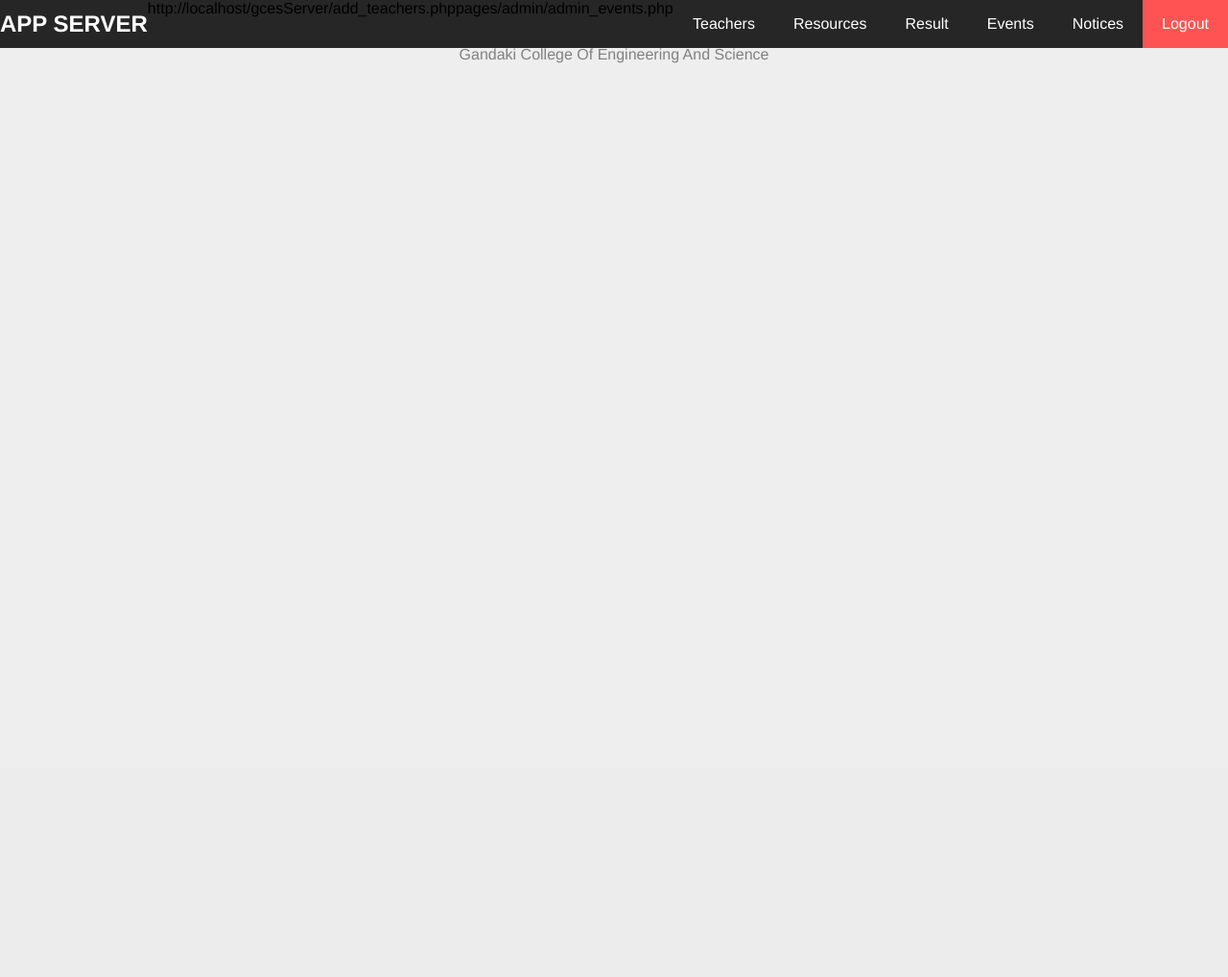
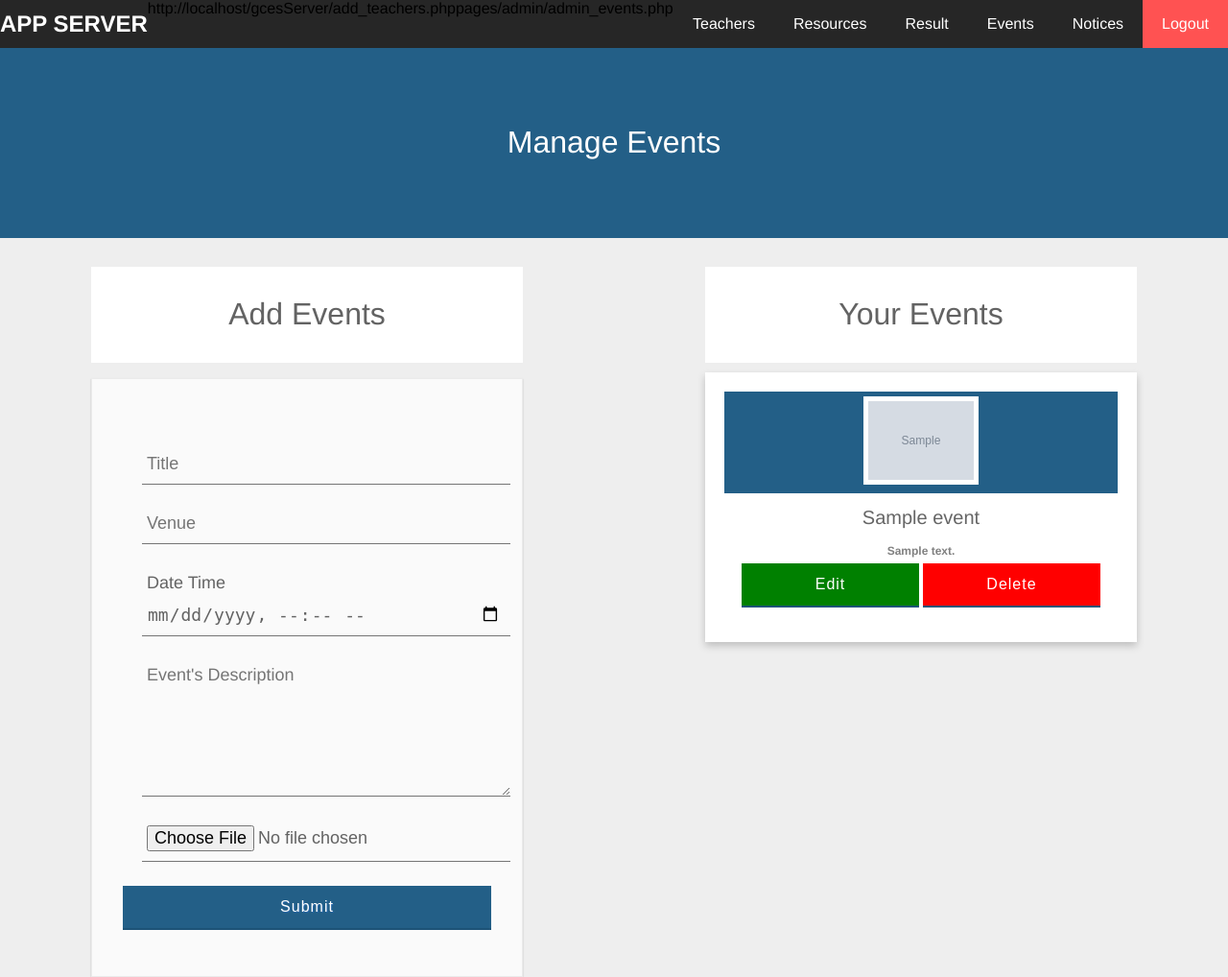
Before and after one commit to ananta/college-app, a PHP site: page /gcesServer/pages/admin/admin_events.php in a window 1280 px wide. Shown: the whole page at 96% size. Before the commit the page ends 66 px from the top, so only its background shows below. Run offline with PHP 8.4, Linux system fonts and the light colour scheme; the visitor is signed in with stand-in values (Sample User, id 1); tables that the repository leaves empty or names only in its code hold one stand-in row (values such as "Sample post"); grey boxes marked "Sample" are stand-in pictures.

Commit message:
Admin Events Updated

```diff
--- a/components/header.php
+++ b/components/header.php
@@ -2,6 +2,7 @@
 	ob_start();
 	$currentPage = substr($_SERVER['REQUEST_URI'],12);
 	$mainPage= 'http://'.$_SERVER['SERVER_NAME']."/gcesServer/";
+	$mainLocation = $_SERVER['DOCUMENT_ROOT']."/gcesServer/";
 ?>
 
 <!DOCTYPE html>
@@ -9,8 +10,8 @@
 <head>
 	<meta charset="UTF-8">
 	<meta name="viewport" content="width=device-width, initial-scale=1.0">
-  <title>Admin Login</title>
-      <link rel="stylesheet" href="<?php echo $mainPage?>css/style.css?load=<?php echo time();?>" type="text/css">
+	<title>Admin Login</title>
+	<link rel="stylesheet" href="<?php echo $mainPage?>css/style.css?load=<?php echo time();?>" type="text/css">
 </head>
 <body>
 <header>
@@ -38,7 +39,7 @@
 				<li><a class="'.($currentPage == "results.php" ? "active" : "inactive").'" href="'.$mainPage.'results.php">Result</a></li>
 				<li><a class="'.($currentPage == "add_events.php" ? "active" : "inactive").'"  href="'.$mainPage.'add_events.php">Events</a></li>
 				<li><a class="'.($currentPage == "notices.php" ? "active" : "inactive").'"  href="'.$mainPage.'notices.php">Notices</a></li>
-				<li><a class="danger" href="logout.php">Logout</a></li>
+				<li><a class="danger" href="'.$mainPage.'logout.php">Logout</a></li>
 			</ul>
 		</nav>
 		';
--- a/css/style.css
+++ b/css/style.css
@@ -299,8 +299,6 @@ header {
 
 /* Card */
 .card {
-    box-shadow: 0 4px 8px 0 rgba(0,0,0,0.2);
-    transition: 0.3s;
 	border-radius: 5px;
 	max-width: 400px;
 	background: white;
@@ -370,7 +368,6 @@ header {
     .column {
         width: 100%;
 	}
-
 }
 
 /* Hamburger Toggle */
@@ -572,7 +569,7 @@ header {
   }
 
 .controllableList ul li img{
-	border: 10px solid #fff;
+	border: 5px solid #fff;
   }
 .controllableList ul li h1{
 	font-size: 20px;
--- a/events.php
+++ b/events.php
@@ -28,7 +28,9 @@
                 <h5 class="eventSubTitle"><img src="res/location_icon.png" style="width:15px;"> '.$row["event_venue"].'</h5>
                 <h5 class="eventTime"><img src="res/clock_icon.png" style="width:15px;"> '. $row["event_date"].'</h5>
                 <div class="eventImg">
-                    <img style="width:100%; height:200px;"src="'. ($row["event_image"] ? $row["event_image"] : "res/default_event.png") .'" alt="image">
+                    <a href="uploads/events/'. ($row["event_image"] ? $row["event_image"] : "default.png") .'">
+                    <img style="width:100%; height:200px;"src="uploads/events/'. ($row["event_image"] ? $row["event_image"] : "default.png") .'" alt="image">
+                    </a>
                 </div>
                 <p class="eventDetails">'.$row["event_description"].'</p>
                 <div style="height:2px; background-color:gray;"></div>
--- a/login.php
+++ b/login.php
@@ -26,7 +26,9 @@
          $_SESSION['name'] = $row['first_name'] .' '. $row['last_name'];
          $_SESSION['id'] = $row['id'];
          $_SESSION['email'] = $row['email'];
-
+        if($_SESSION['login_user'] == "admin"){
+          $_SESSION['isAdmin'] = true;
+        }
          header("Location: home.php");
          $_SESSION['message'] = "Success ".$_SESSION['login_user'];
          exit;
--- a/pages/admin/admin_events.php
+++ b/pages/admin/admin_events.php
@@ -2,9 +2,129 @@
 include('../../utils/session.php');
 include('../../components/header.php');
 include('../../config/config.php');
+$errors = array();
+$messages = array();
+
+if($_SERVER["REQUEST_METHOD"] == "POST"){
+    $tmp_title= $_POST["event_title"];
+    $event_title = filter_var($tmp_title, FILTER_SANITIZE_MAGIC_QUOTES);
+    $event_venue = filter_var($_POST["event_venue"], FILTER_SANITIZE_MAGIC_QUOTES);
+    $event_date = $_POST["event_date"];
+    $event_description = filter_var($_POST["event_description"], FILTER_SANITIZE_MAGIC_QUOTES);
+    $event_bannerLocation = "";
+
+    $file = $_FILES['event_banner'];
+    $file_name = $file['name'];
+    $file_temp_name = $file['tmp_name'];
+    $file_size = $file['size'];
+    $file_error = $file['error'];
+    $file_type = $file['type'];
+
+    if($file_size != 0){
+        $file_ext = explode('.', $file_name);
+        $file_actual_ext = strtolower(end($file_ext));
+
+        $allowed = array('jpg','jpeg','png','pdf');
+        if(in_array($file_actual_ext, $allowed)){
+            if($file_error === 0 ){
+                if($file_size < 10000000){
+                    $file_nameNew = uniqid('', true).".".$file_actual_ext;
+                    // $file_destination =  $file_nameNew;
+                    if(move_uploaded_file($file_temp_name, $mainLocation."uploads/events/".$file_nameNew)){
+                        if(empty($event_title)) { array_push($errors, "Event Title Required"); };
+                        if(empty($event_venue)) { array_push($errors, "Event Venue Required"); };
+                        $event_bannerLocation = $file_nameNew;
+                    } else {
+                        array_push($errors, "Something went wrong");
+                    }
+                } else {
+                    array_push($errors, "Your File is Too Big");
+                }
+            }else{
+                array_push($errors, "Something Went Wrong!");
+            }
+        }else{
+            array_push($errors, "File With ".$file_actual_ext." extension is not supported");
+        }
+    }
+
+    if(count($errors) == 0){
+        // Every Thing is Fine
+        $current_user = $_SESSION["login_user"];
+        $query = "INSERT INTO event ( event_title, event_venue, event_date, event_description, event_image, added_by ) VALUES ('$event_title','$event_venue','$event_date','$event_description','$event_bannerLocation','$current_user')";
+        $data = mysqli_query($db, $query);
+        if($data){
+            $messages[] = "Added Event ".$event_title;
+        }else{
+            $errors[] = "ERROR ". $query;
+        }
+    }
+}
 ?>
-
-
-<?php
-include('../../components/footer.php');
+    <div class="heroic-header">
+        <h1 class="heroic-title">Manage Events</h1>
+    </div>
+    <div class="row">
+        <div class="column">
+            <div class="minorCardHeader">
+                <h1>Add Events</h1>
+            </div>
+            <form method="post" action="" id="eventsform" enctype="multipart/form-data">
+                <?php include('../../components/errors.php')?>
+                <?php include('../../components/message.php')?>
+                <input type="text" name="event_title" placeholder="Title"/>
+                <input type="text" name="event_venue" placeholder="Venue"/>
+                    <h3 class="formLabel">Date Time</h3>
+                    <input type="datetime-local" name="event_date" placeholder="Event Date"/>
+                <div>
+                    <textarea rows="6" cols="20" name="event_description" form="eventsform" placeholder="Event's Description"></textarea>
+                </div>
+                <input type="file" name="event_banner" placeholder="Image"/>
+                <input type="submit"class="button buttonBlue" name="Login" value="Submit"/>
+            </form>
+        </div>
+        <div class="column">
+            <div class="minorCardHeader" style="">
+                <h1>Your Events</h1>
+            </div>
+        <?php
+ if($_SERVER["REQUEST_METHOD"] == "GET" || $_SERVER["REQUEST_METHOD"] == "POST"){
+    $sql = "SELECT * FROM event WHERE added_by = '".$_SESSION["login_user"]."';";
+    $result = mysqli_query($db,$sql);
+    if(mysqli_num_rows($result) == 0){
+        echo '
+        <div style="line-height:300px; text-align:center; height:300px; ">
+            <h1 style="color: gray;">No Events Found :D</h1>
+        </div>
+        ';
+    }else {
+        echo '<div class="centeredContainer">
+        <div class="controllableList">
+            <ul>
+        ';
+        while($row = mysqli_fetch_array($result)) {
+            echo '
+                        <li>
+                        <div style="display:inline;">
+                            <div style="background-color:#235F87; padding:5px;">
+                            <img style="" src="'.$mainPage."uploads/events/".($row["event_image"] ? $row["event_image"] : "default.png").'" alt="Avatar Image">
+                            </div>
+                                <h1>'.$row['event_title'].'</h1>
+                                <h4>'.$row['event_description'].'</h4>
+                            </div>
+                            <div class="controllableListButtons">
+                                <button class="button" style="background-color:green;">Edit</button>
+                                <button class="button" style="background-color:red;">Delete</button>
+                            </div>
+                        </li>
+                ';
+        }
+        echo '
+                    </ul>
+                </div>
+            </div>';
+        }
+    }
 ?>
+        </div>
+    </div>
```
Also changed, not shown: add_events.php (+20 -19 lines), res/avatar.png, uploads/events/default.png (added).
